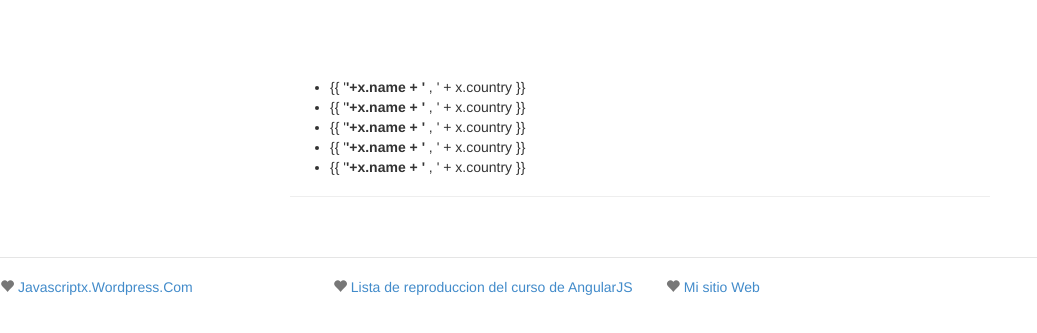
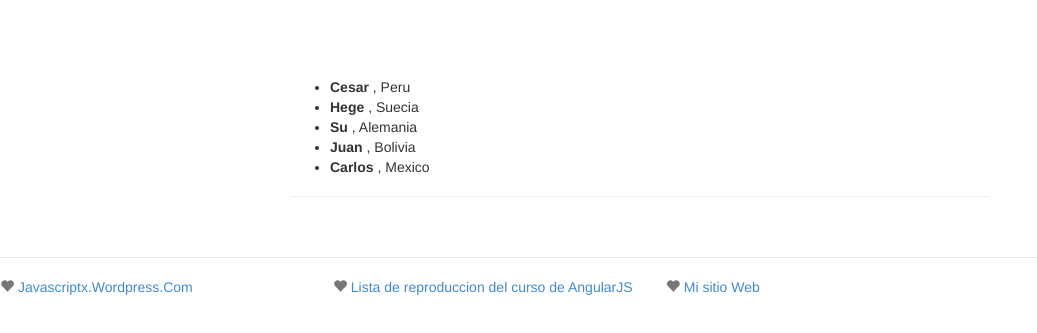
Before and after one commit to xhrist14n/a3_angularjs_directivas, a website: page app/index.html at #/objetos in a window 1280 px wide. Shown: the part 123-456 px from the top of the page, without its empty margins (0-1037 px from the left). Drawn offline with Linux system fonts and the light colour scheme; files that its build step writes are made by us from their sources.

Commit message:
proyecto inicial

```diff
--- a/app/views/objetos.html
+++ b/app/views/objetos.html
@@ -24,7 +24,7 @@
             >
                 <ul>
                     <li ng-repeat="x in info">
-                    {{ '<strong>'+x.name + '</strong> , ' + x.country }}
+                        <strong> {{ x.name }} </strong> , {{ x.country }}
                     </li>
                 </ul>
             </div>
```
